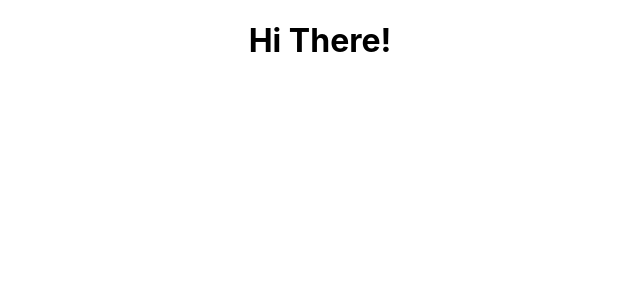
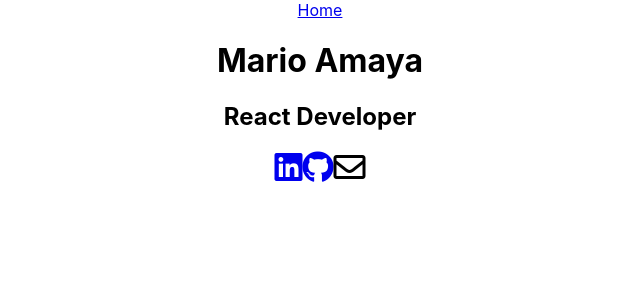
Before and after one commit to MAmaya1/portfolio-website-react, a React (Create React App) app: page / in a window 1280 px wide. Shown: the top 300 px of the page, without its empty margins (320-960 px from the left). Built offline with nearby package versions, Linux system fonts and the light colour scheme.

Commit message:
created NavBar and HomePage components, added icons

```diff
--- a/public/index.html
+++ b/public/index.html
@@ -24,7 +24,8 @@
       work correctly both with client-side routing and a non-root public URL.
       Learn how to configure a non-root public URL by running `npm run build`.
     -->
-    <title>React App</title>
+    <link rel="stylesheet" href="https://use.fontawesome.com/releases/v5.8.1/css/all.css" integrity="sha384-50oBUHEmvpQ+1lW4y57PTFmhCaXp0ML5d60M1M7uH2+nqUivzIebhndOJK28anvf" crossorigin="anonymous">
+    <title>Mario Amaya | React Developer</title>
   </head>
   <body>
     <noscript>You need to enable JavaScript to run this app.</noscript>
--- a/src/App.js
+++ b/src/App.js
@@ -1,5 +1,12 @@
 import React from 'react';
 import { BrowserRouter as Router, Route } from 'react-router-dom';
+
+// Import Components
+
+import NavBar from './components/NavBar';
+import HomePage from './components/HomePage';
+
+// Import Styles
 
 import './App.css';
 
@@ -7,7 +14,8 @@ function App() {
   return (
     <Router>
       <div className="App">
-        <h1>Hi There!</h1>
+        <NavBar />
+        <Route exact path='/' component={HomePage}/>
       </div>
     </Router>
   );
--- /dev/null
+++ b/src/components/HomePage.js
@@ -0,0 +1,17 @@
+import React from 'react';
+
+const HomePage = props => {
+    return (
+        <div>
+            <h1>Mario <span>Amaya</span></h1>
+            <h2>React Developer</h2>
+            <div className="web-icons">
+                <a href="https://www.linkedin.com/in/marioamayaweb" target="_blank"><i className="fab fa-linkedin fa-2x" /></a>
+                <a href="https://www.github.com/mamaya1"><i className="fab fa-github fa-2x" /></a>
+                <a><i class="far fa-envelope fa-2x" /></a>
+            </div>
+        </div>
+    )
+}
+
+export default HomePage;
--- /dev/null
+++ b/src/components/NavBar.js
@@ -0,0 +1,15 @@
+import React from 'react';
+import { NavLink } from 'react-router-dom';
+
+const NavBar = props => {
+    return (
+        <div>
+            <NavLink exact to='/'>Home</NavLink>
+            {/* <NavLink>My Work</NavLink>
+            <NavLink>My Work</NavLink>
+            <NavLink>My Work</NavLink> */}
+        </div>
+    )
+}
+
+export default NavBar;
```
